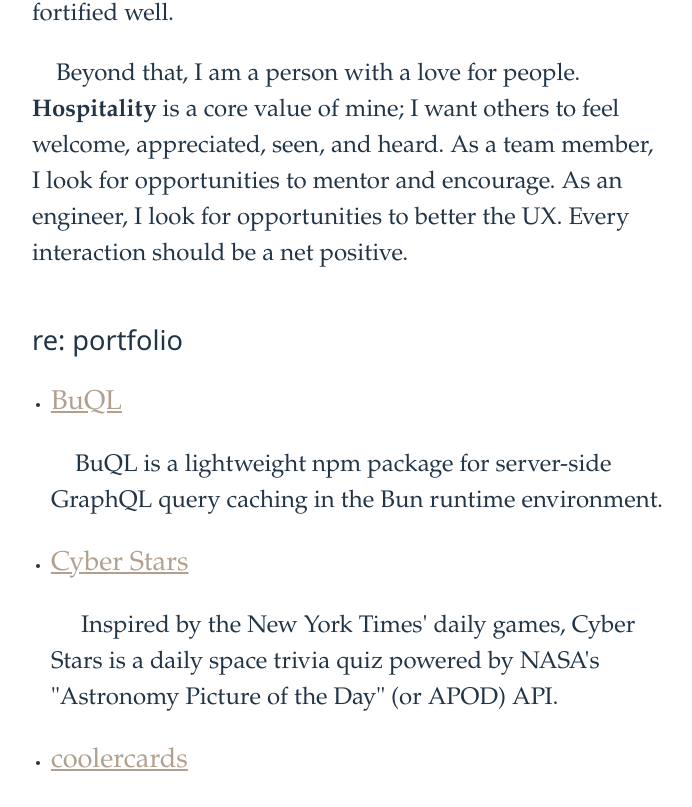
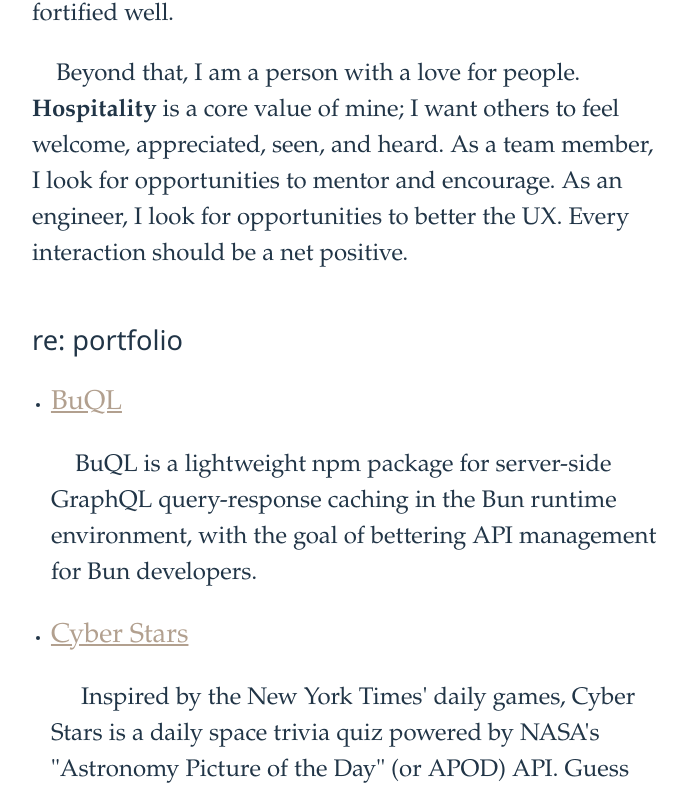
Before and after one commit to dylanbriar/Briar, a Vue app: page / in a window 1280 px wide. Shown: the part 869-1676 px from the top of the page, without its empty margins (292-984 px from the left). Built offline with nearby package versions, Linux system fonts and the light colour scheme.

Commit message:
added to product descs

```diff
--- a/src/components/HelloWorld.vue
+++ b/src/components/HelloWorld.vue
@@ -30,19 +30,19 @@
       <ul>
         <li>
           <a href="https://github.com/oslabs-beta/BuQL" class="portList__name">BuQL</a>
-          <p class="portList__desc">&nbsp;&nbsp;&nbsp;&nbsp;BuQL is a lightweight npm package for server-side GraphQL query caching in the Bun runtime environment. </p>
+          <p class="portList__desc">&nbsp;&nbsp;&nbsp;&nbsp;BuQL is a lightweight npm package for server-side GraphQL query-response caching in the Bun runtime environment, with the goal of bettering API management for Bun developers. </p>
         </li>
         <li>
           <a href="https://github.com/dylanbriar/Cyber-Stars/tree/dev" class="portList__name">Cyber Stars</a>
-          <p class="portList__desc">&nbsp;&nbsp;&nbsp;&nbsp; Inspired by the New York Times' daily games, Cyber Stars is a daily space trivia quiz powered by NASA's "Astronomy Picture of the Day" (or APOD) API.</p>
+          <p class="portList__desc">&nbsp;&nbsp;&nbsp;&nbsp; Inspired by the New York Times' daily games, Cyber Stars is a daily space trivia quiz powered by NASA's "Astronomy Picture of the Day" (or APOD) API. Guess the title of the image!</p>
         </li>
         <li>
           <a href="https://github.com/dylanbriar/coolercards/tree/main" class="portList__name">coolercards</a>
-          <p class="portList__desc">&nbsp;&nbsp;&nbsp;&nbsp;As an iteration on a project known as "coolcards", this Quizlet clone includes greater test coverage, bug fixes, and some additional features. </p>
+          <p class="portList__desc">&nbsp;&nbsp;&nbsp;&nbsp;As an iteration on a project known as "coolcards", this Quizlet clone includes greater test coverage, bug fixes, and some additional features than the project it spawned from. Create a deck and get studying!</p>
         </li>
         <li>
           <a href="https://github.com/dylanbriar/Stock-Game" class="portList__name">Stock Game</a>
-          <p class="portList__desc">&nbsp;&nbsp;&nbsp;&nbsp;Created during an age of rampant financial misinformation, this paper trading platform is made to allow a paper-trading practice run before investing real money. </p>
+          <p class="portList__desc">&nbsp;&nbsp;&nbsp;&nbsp;Created during an age of rampant financial misinformation, this paper trading platform is made to allow those interested in the stock market a practice run before investing real money. </p>
         </li>
       </ul>
     </div>
```
